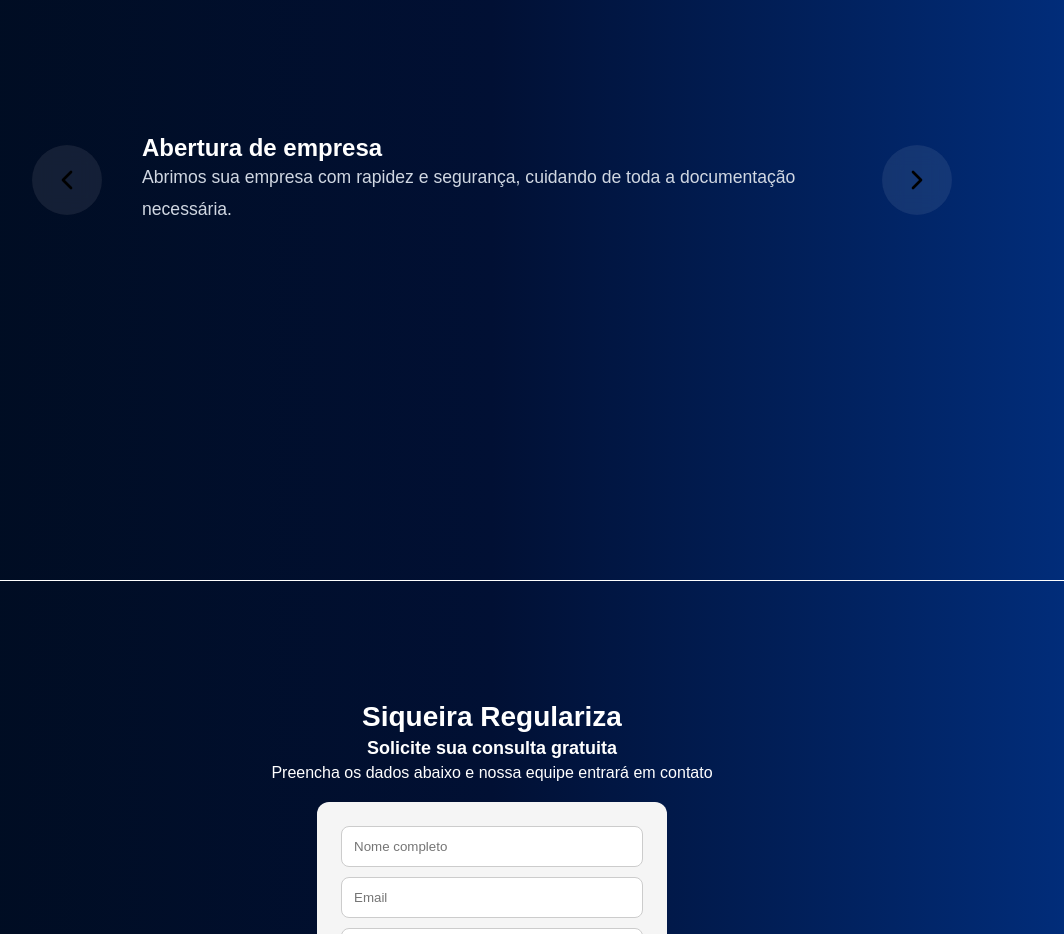
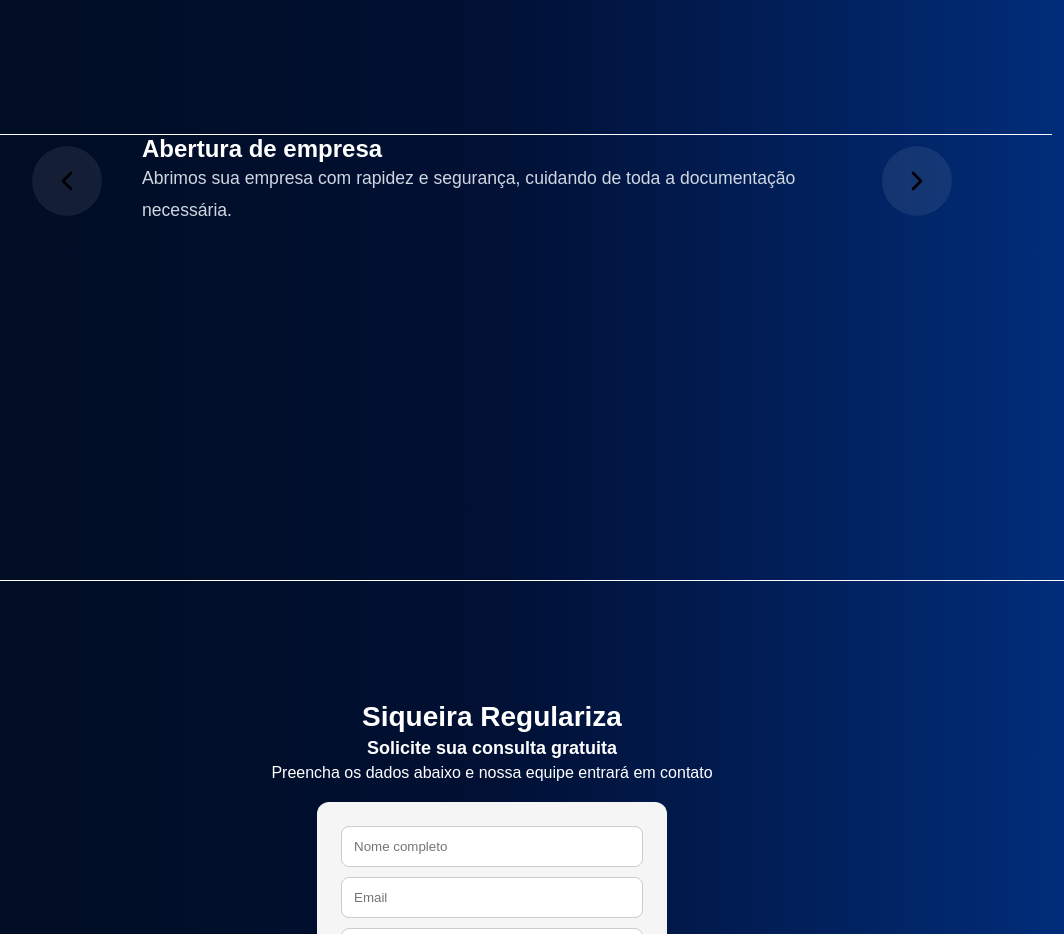
Before and after one commit to Ph-dev-77/site-contabilidade, a React (Vite) app: page / in a window 1280 px wide. Shown: the part 1020-1954 px from the top of the page, without its empty margins (148-1212 px from the left). Built offline with nearby package versions, Linux system fonts and the light colour scheme.

Commit message:
Update Servicos.css

```diff
--- a/src/components/Serviços/Servicos.css
+++ b/src/components/Serviços/Servicos.css
@@ -19,6 +19,7 @@
     display: flex;
     align-items: center;
     justify-content: center;
+    border-top: solid 1px #fff;
 
     gap: 40px;
 }
```
